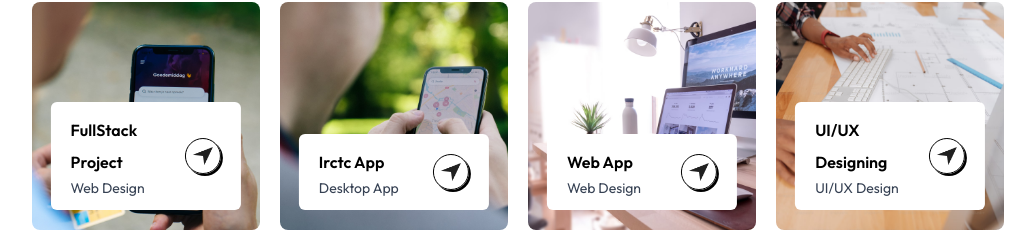
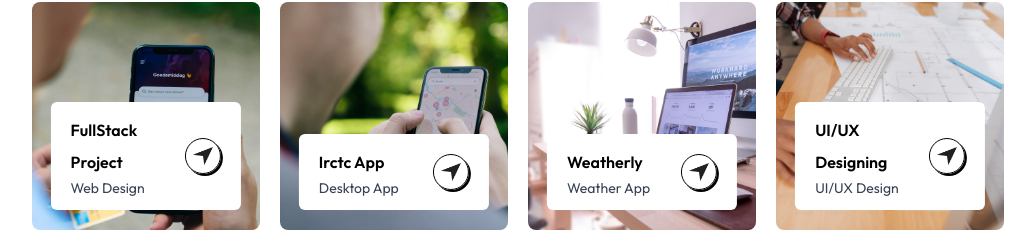
Before and after one commit to Bhardwaj-Nishant/my-portfolio, a Next.js app: page / in a window 1280 px wide. Shown: the part 2633-2881 px from the top of the page, without its empty margins (122-1157 px from the left). Built offline with nearby package versions, Linux system fonts and the light colour scheme; a web font is replaced by a local one.

Commit message:
Rename 'Web App' to 'Weatherly' and update description

```diff
--- a/assets/assets.js
+++ b/assets/assets.js
@@ -88,8 +88,8 @@ export const workData = [
         bgImage: '/work-2.png',
     },
     {
-        title: 'Web App',
-        description: 'Web Design',
+        title: 'Weatherly',
+        description: 'Weather App',
         bgImage: '/work-3.png',
         link: 'https://weatherly-pu0y.onrender.com/',
     },
```
